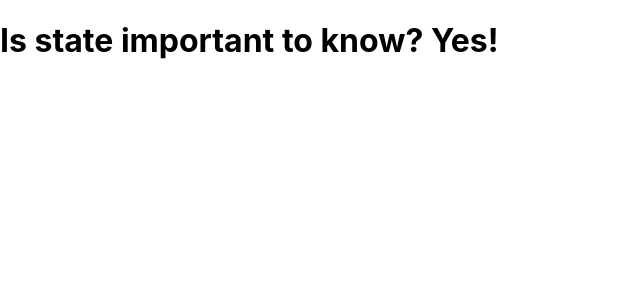
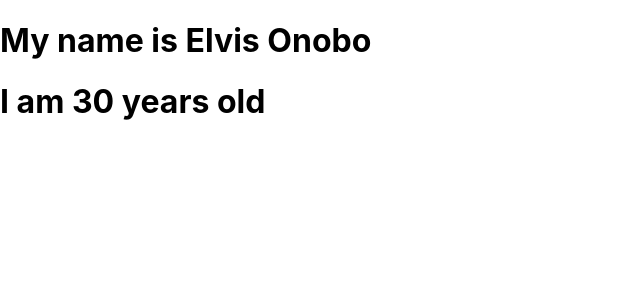
Before and after one commit to Oluwa-Femi/first-react, a React (Create React App) app: page / in a window 1280 px wide. Shown: the top 300 px of the page, without its empty margins (0-640 px from the left). Built offline with nearby package versions, Linux system fonts and the light colour scheme.

Commit message:
added state  and passed it to be rendered

```diff
--- a/src/App.js
+++ b/src/App.js
@@ -31,15 +31,17 @@ import React from 'react'
 class App extends React.Component{
     constructor(){
         super()
-        this.state = {
-            answer : "Yes"
+        this.state ={
+            name: "Elvis Onobo",
+            age: 30
         }
     }
 
     render(){
         return(
             <div>
-                <h1>Is state important to know? {this.state.answer}!</h1>
+                <h1>My name is {this.state.name}</h1>
+                <h1>I am {this.state.age} years old</h1>
             </div>
         )
     }
```
